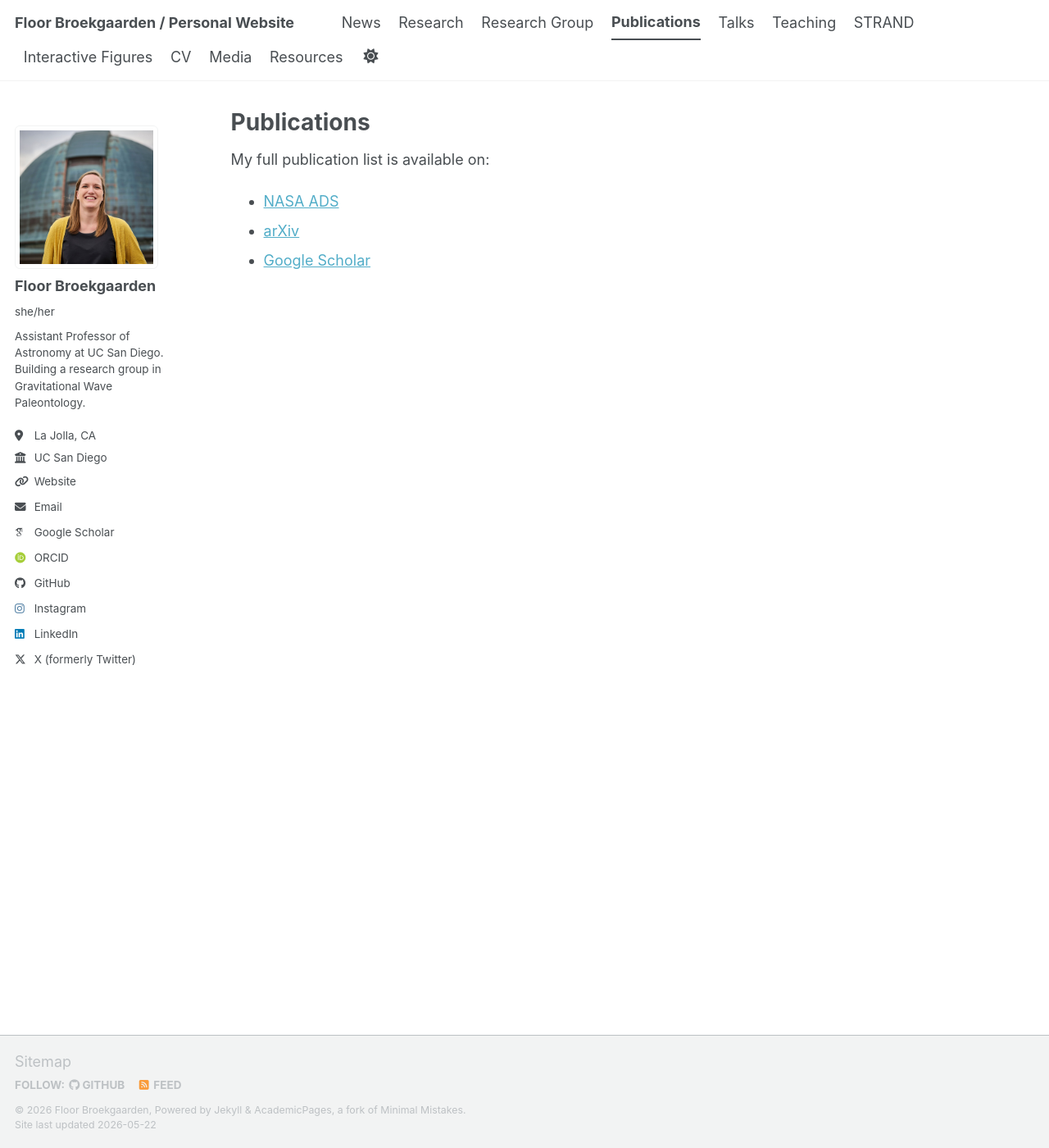
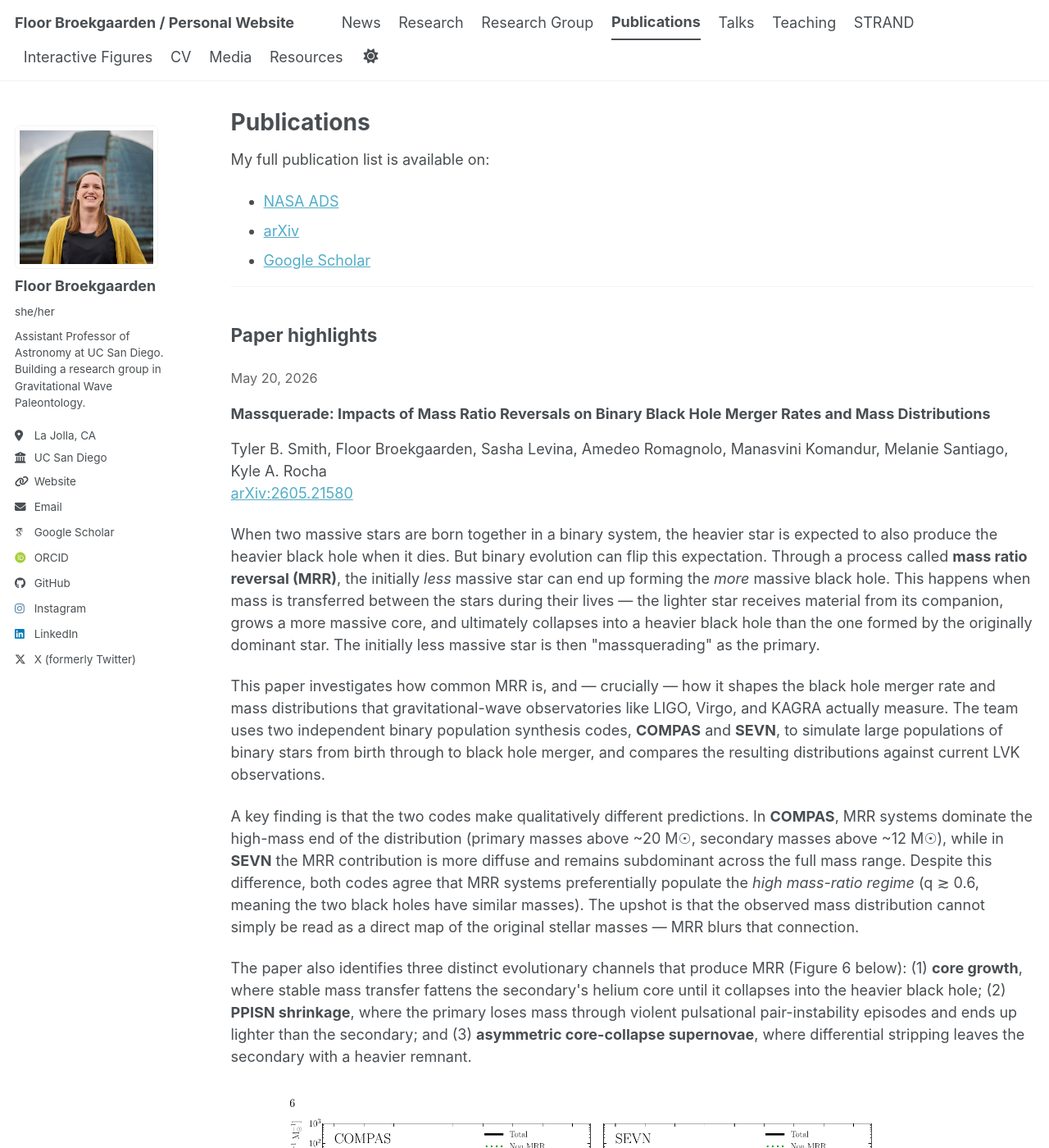
Before and after one commit to FloorBroekgaarden/FloorBroekgaarden.github.io, a Jekyll site: the page built from _pages/publications.html, in a window 1280 px wide and 1400 px high. Shown: the whole window at 82% size. Built offline with Jekyll 4.4.1, drawn with Linux system fonts in a browser that asks for light colours; some web fonts are replaced; a script bundle is joined from its source files by our own code; library files that are not in the unit come from our copies; some of the changed text lies outside the part shown.

Commit message:
add tyler's paper

```diff
--- a/_pages/publications.html
+++ b/_pages/publications.html
@@ -12,3 +12,32 @@ author_profile: true
   <li><a href="https://arxiv.org/search/?searchtype=author&query=Broekgaarden+F" target="_blank">arXiv</a></li>
   <li><a href="https://scholar.google.com/citations?user=PS_CX0AAAAAJ" target="_blank">Google Scholar</a></li>
 </ul>
+
+<hr>
+
+<h2>Paper highlights</h2>
+
+<div style="margin-top: 1.5em;">
+  <p style="color: #666; font-size: 0.9em;">May 20, 2026</p>
+  <h3 style="margin-top: 0.2em;">Massquerade: Impacts of Mass Ratio Reversals on Binary Black Hole Merger Rates and Mass Distributions</h3>
+  <p>Tyler B. Smith, Floor Broekgaarden, Sasha Levina, Amedeo Romagnolo, Manasvini Komandur, Melanie Santiago, Kyle A. Rocha<br>
+  <a href="https://arxiv.org/abs/2605.21580" target="_blank">arXiv:2605.21580</a></p>
+
+  <p>When two massive stars are born together in a binary system, the heavier star is expected to also produce the heavier black hole when it dies. But binary evolution can flip this expectation. Through a process called <strong>mass ratio reversal (MRR)</strong>, the initially <em>less</em> massive star can end up forming the <em>more</em> massive black hole. This happens when mass is transferred between the stars during their lives — the lighter star receives material from its companion, grows a more massive core, and ultimately collapses into a heavier black hole than the one formed by the originally dominant star. The initially less massive star is then "massquerading" as the primary.</p>
+
+  <p>This paper investigates how common MRR is, and — crucially — how it shapes the black hole merger rate and mass distributions that gravitational-wave observatories like LIGO, Virgo, and KAGRA actually measure. The team uses two independent binary population synthesis codes, <strong>COMPAS</strong> and <strong>SEVN</strong>, to simulate large populations of binary stars from birth through to black hole merger, and compares the resulting distributions against current LVK observations.</p>
+
+  <p>A key finding is that the two codes make qualitatively different predictions. In <strong>COMPAS</strong>, MRR systems dominate the high-mass end of the distribution (primary masses above ~20 M☉, secondary masses above ~12 M☉), while in <strong>SEVN</strong> the MRR contribution is more diffuse and remains subdominant across the full mass range. Despite this difference, both codes agree that MRR systems preferentially populate the <em>high mass-ratio regime</em> (q ≳ 0.6, meaning the two black holes have similar masses). The upshot is that the observed mass distribution cannot simply be read as a direct map of the original stellar masses — MRR blurs that connection.</p>
+
+  <p>The paper also identifies three distinct evolutionary channels that produce MRR (Figure 6 below): (1) <strong>core growth</strong>, where stable mass transfer fattens the secondary's helium core until it collapses into the heavier black hole; (2) <strong>PPISN shrinkage</strong>, where the primary loses mass through violent pulsational pair-instability episodes and ends up lighter than the secondary; and (3) <strong>asymmetric core-collapse supernovae</strong>, where differential stripping leaves the secondary with a heavier remnant.</p>
+
+  <figure style="margin: 2em 0;">
+    <img src="/images/massquerade_fig2.png" alt="Figure 2: BBH merger rate density broken down by MRR and non-MRR contributions for COMPAS and SEVN" style="width: 100%; max-width: 860px; border-radius: 4px;">
+    <figcaption style="font-size: 0.85em; color: #555; margin-top: 0.5em;"><strong>Figure 2.</strong> Intrinsic binary black hole merger rate density as a function of primary mass M₁ (top), secondary mass M₂ (middle), and mass ratio q (bottom) at redshift z ≈ 0.2, for COMPAS (left) and SEVN (right). The total population (black) is split into MRR (purple) and non-MRR (green) contributions and compared to LVK observational constraints (gray shaded regions). COMPAS predicts MRR systems dominate at high masses, while SEVN shows a more diffuse, subdominant contribution. Both models agree that MRR preferentially populates the high mass-ratio regime (q ≳ 0.6).</figcaption>
+  </figure>
+
+  <figure style="margin: 2em 0;">
+    <img src="/images/massquerade_fig6.png" alt="Figure 6: Representative evolutionary pathways leading to MRR" style="width: 100%; max-width: 860px; border-radius: 4px;">
+    <figcaption style="font-size: 0.85em; color: #555; margin-top: 0.5em;"><strong>Figure 6.</strong> Representative evolutionary histories for each of the three MRR channels. Each panel shows the total stellar masses (black and red) and core masses (magenta and green) of both stars as a function of time, with vertical dotted lines marking the two supernova events. From left to right: the core-growth channel in COMPAS, the core-growth channel in SEVN (illustrating how the two codes treat this process differently), the PPISN-shrinkage channel, and the asymmetric core-collapse supernova channel.</figcaption>
+  </figure>
+</div>
```
Also changed, not shown: images/massquerade_fig2.png (added), images/massquerade_fig6.png (added).
